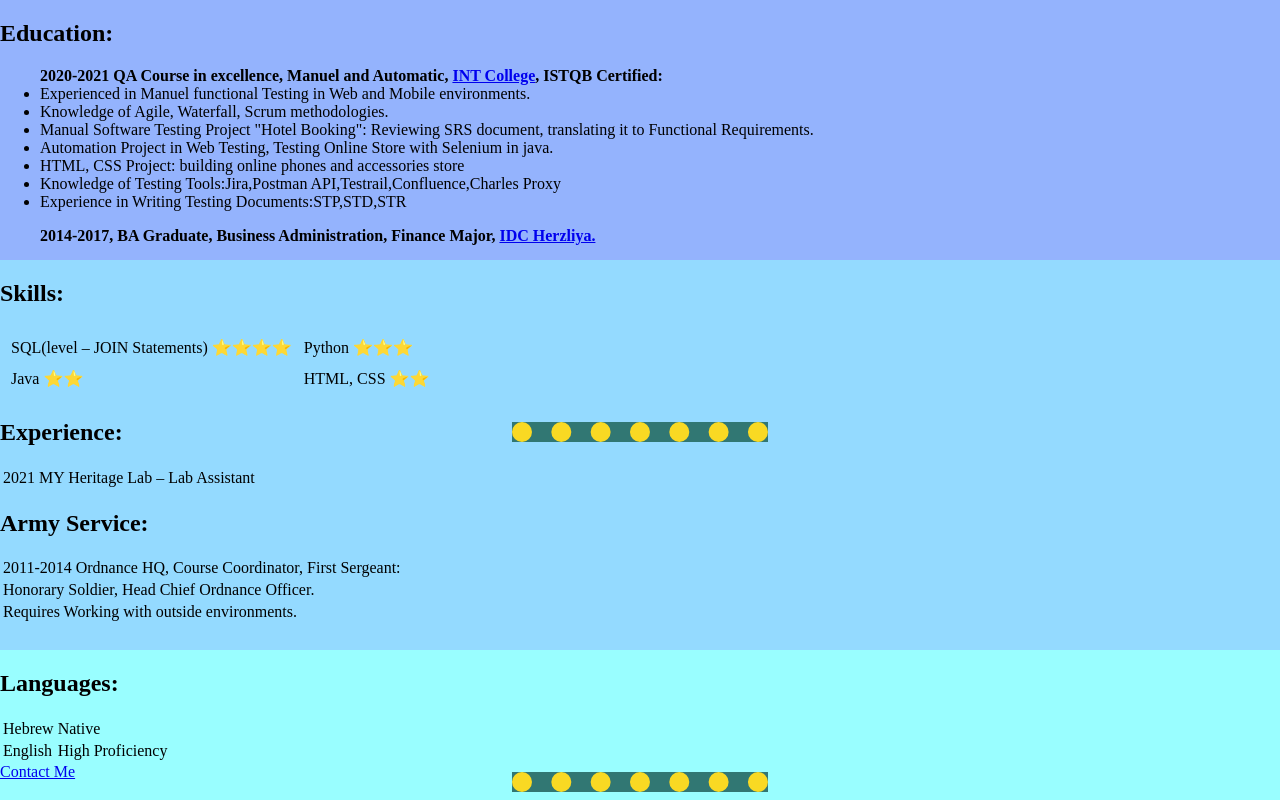
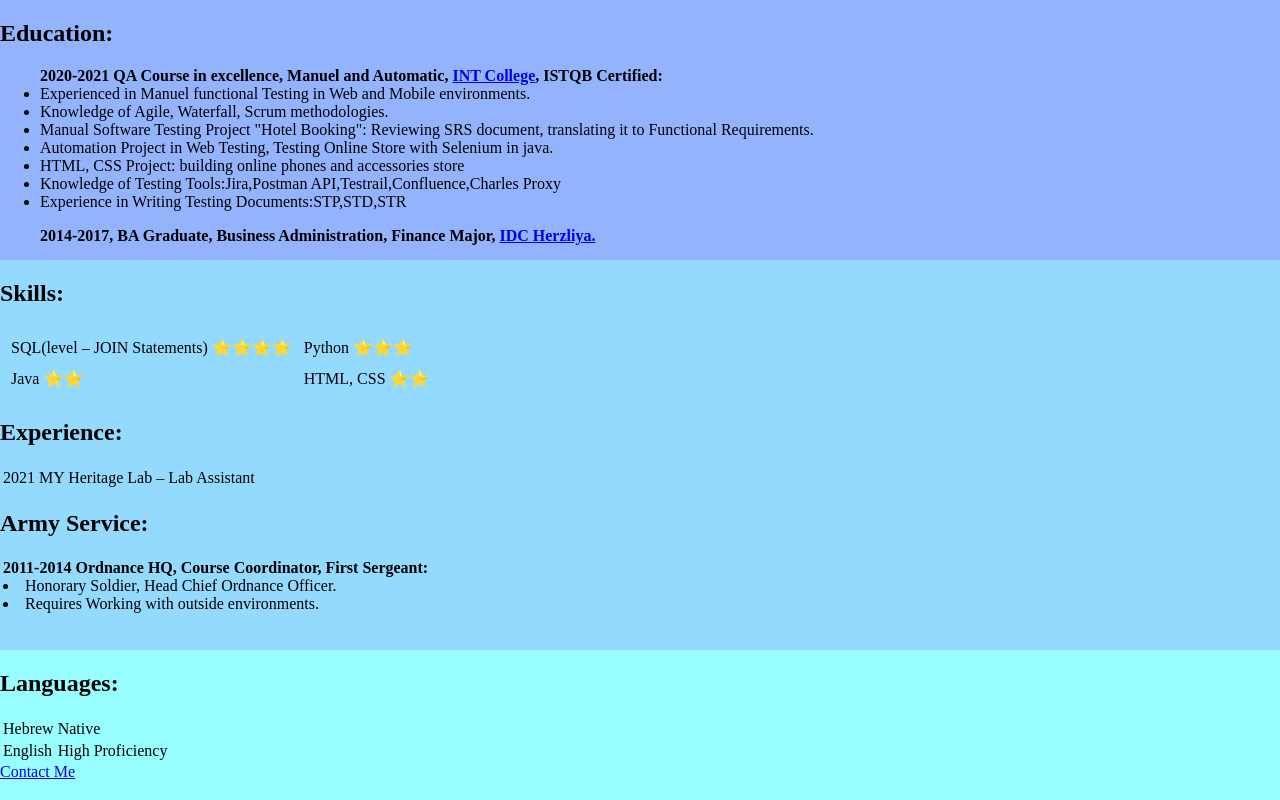
Before and after one commit to RonJGold/cv, a plain HTML site: page index.html in a window 1280 px wide. Shown: the part 350-1150 px from the top of the page. Drawn offline with Linux system fonts and the light colour scheme.

Commit message:
Update index.html

```diff
--- a/index.html
+++ b/index.html
@@ -5,10 +5,13 @@
     <title>Ron Goldstein</title>
 
     <link rel="stylesheet" href="css/master.css">
+            <link rel="icon" href="RG.ico">
+
 
 </head>
 <body>
 <div class="intro">
+
 <table  cellspacing="10"><tr><td><img src="IMG.png" alt="CV'S Photo" width="200" height="200"></td><td><ul><h1>Ron Goldstein</h1><li><em>Seeking for QA Junior position</em></li><li>I'm 29 years old and looking for a job as  an QA Engineer</li></ul>
 </td></tr>
     <tr><td><b>Summary:</b></td><td><ul>
@@ -17,8 +20,9 @@
         <li>Experienced in creating Test cases, Test Plans, Test Suites, and Test strategies </li>
         <li>Analytically minded, Meticulous and High Self-Taught Capability, Team Player.</li>
     </ul></td></tr></table>
+
+<hr>
     </div>
-<hr>
 <div class="edu">
 <h2>Education:</h2>
 <ul><b>2020-2021 QA Course in excellence, Manuel and Automatic, <a href="https://www.int-college.co.il/">INT College</a>, ISTQB Certified:</b>
@@ -31,8 +35,8 @@
     <li>Experience in Writing Testing Documents:STP,STD,STR</li>
 </ul>
 <ul><b>2014-2017, BA Graduate, Business Administration, Finance Major, <a href="https://www.runi.ac.il/">IDC Herzliya.</a></b></ul>
-    </div>
-<hr>
+
+ </div>
 <div class="Skills">
 <table cellspacing="10"><h2>Skills:</h2>
 <tr><td>SQL(level – JOIN Statements) &#11088;&#11088;&#11088;&#11088;</td><td>Python &#11088;&#11088;&#11088;</td></tr>
@@ -42,6 +46,7 @@
 
 
 <h2>Experience:</h2>
+
 <table>
 
 
@@ -52,14 +57,15 @@
 
 </table>
 
-<table><h2>Army Service:</h2>
-    <tr><td>2011-2014 Ordnance HQ, Course Coordinator, First Sergeant:</td></tr>
-    <tr><td>Honorary Soldier, Head Chief Ordnance Officer.</td></tr>
-    <tr><td>Requires Working with outside environments. </td></tr>
+<table><h2>Army Service:</h2><ul>
+    <tr><td><b>2011-2014 Ordnance HQ, Course Coordinator, First Sergeant:</b>
+        <li>Honorary Soldier, Head Chief Ordnance Officer.</li>
+    <li>Requires Working with outside environments.</li> </td></tr></ul>
 
 </table>
-      </div>
-<hr>
+
+ </div>
+
 <div class="end">
 <table><h2>Languages:</h2>
     <tr><td>Hebrew</td><td>Native</td></tr><tr><td>English</td><td>High Proficiency</td></tr>
@@ -67,8 +73,9 @@
 
 
 
-<hr>
+
 <a href="contact_info.html">Contact Me</a>
-    </div>
+
+ </div>
 </body>
 </html>
```
